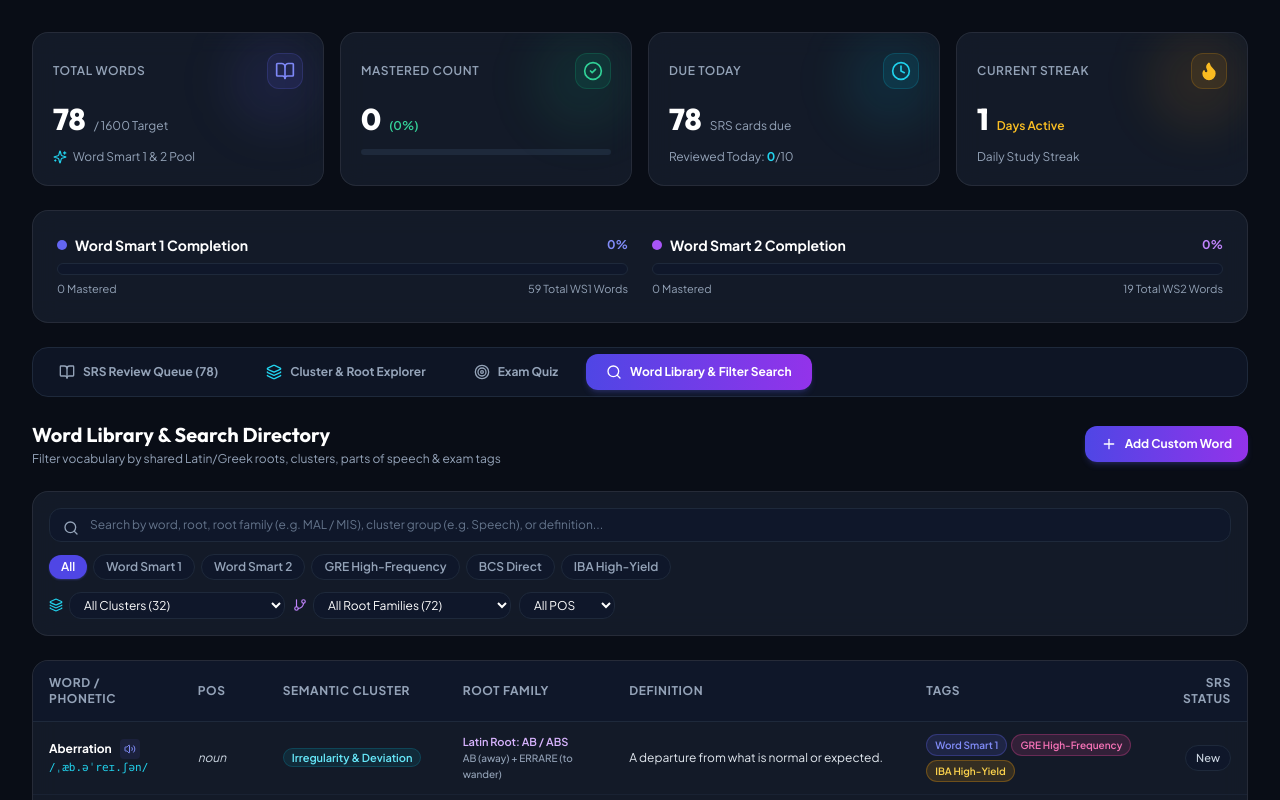
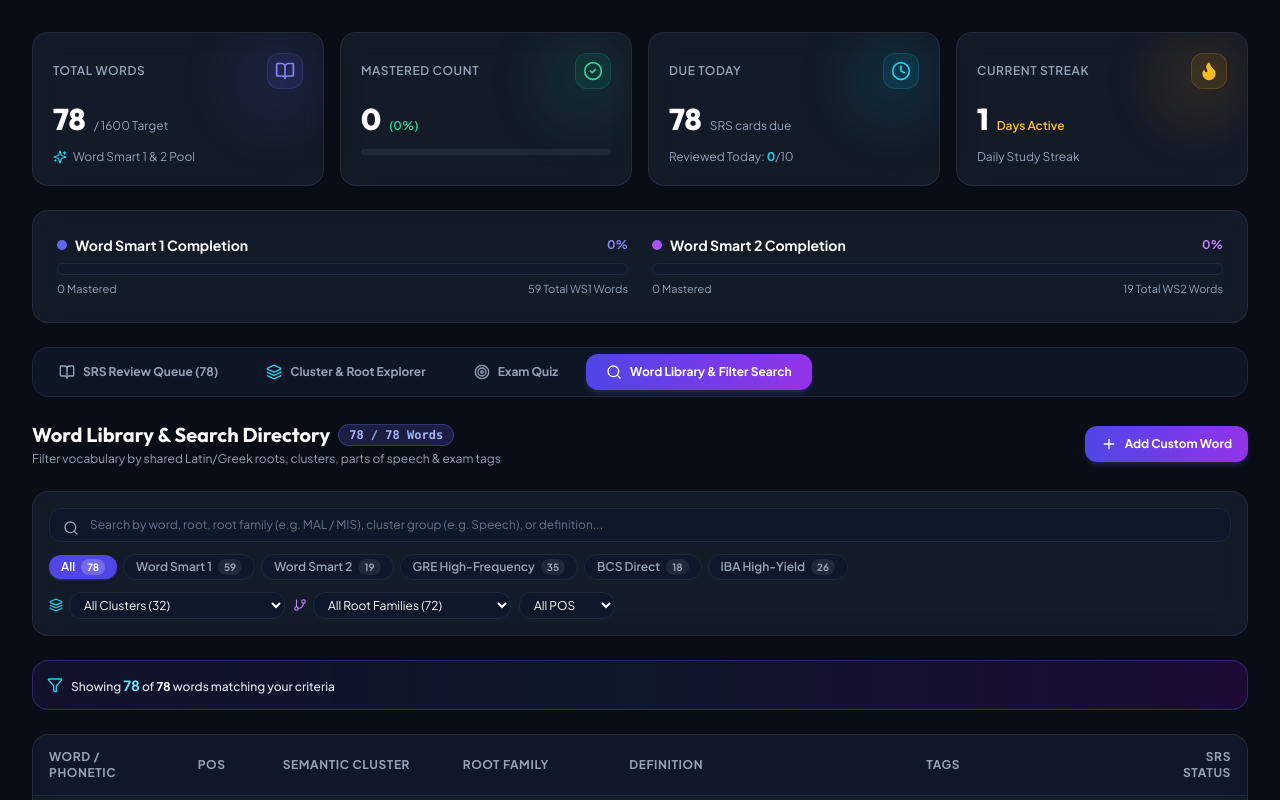
Before and after one commit to SFOcean/vocab-forge-0.0.1, a Next.js app: page / in a window 1280 px wide. Both pictures are taken after a click on the button "Word Library & Filter Search". Shown: the top 800 px of the page. Built offline with nearby package versions, Linux system fonts and the light colour scheme.

Commit message:
Add filter word count badges and result counter banner

```diff
--- a/src/components/Dashboard.tsx
+++ b/src/components/Dashboard.tsx
@@ -16,6 +16,7 @@ import {
   RefreshCw,
   GitBranch,
   Award,
+  X,
 } from 'lucide-react';
 import { VocabWord, UserProgress, UserStats, QuizMode } from '@/types/vocab';
 import {
@@ -143,6 +144,12 @@ export const Dashboard: React.FC = () => {
   const availableClusters = getAllClusters(words);
   const availableRootFamilies = getAllRootFamilies(words);
 
+  // Helper: Count words per exam tag
+  const getTagWordCount = (tag: string) => {
+    if (tag === 'All') return words.length;
+    return words.filter((w) => w.tags.includes(tag as any)).length;
+  };
+
   // Filtered library words
   let libraryWords = searchWords(searchQuery, words);
   libraryWords = filterWordsByTag(selectedTag, libraryWords);
@@ -151,6 +158,21 @@ export const Dashboard: React.FC = () => {
   if (selectedPos !== 'All') {
     libraryWords = libraryWords.filter((w) => w.partOfSpeech === selectedPos);
   }
+
+  const isAnyFilterActive =
+    selectedTag !== 'All' ||
+    selectedCluster !== 'All' ||
+    selectedRootFamily !== 'All' ||
+    selectedPos !== 'All' ||
+    searchQuery.trim() !== '';
+
+  const clearAllFilters = () => {
+    setSelectedTag('All');
+    setSelectedCluster('All');
+    setSelectedRootFamily('All');
+    setSelectedPos('All');
+    setSearchQuery('');
+  };
 
   const getTagClass = (tag: string) => {
     if (tag.includes('Smart 1')) return 'tag-ws1';
@@ -444,8 +466,11 @@ export const Dashboard: React.FC = () => {
             {/* Header & Add Button */}
             <div className="flex flex-col sm:flex-row items-start sm:items-center justify-between gap-4">
               <div>
-                <h3 className="text-xl font-bold font-heading text-white">
-                  Word Library & Search Directory
+                <h3 className="text-xl font-bold font-heading text-white flex items-center gap-2">
+                  <span>Word Library & Search Directory</span>
+                  <span className="px-2.5 py-0.5 rounded-full bg-indigo-500/20 border border-indigo-500/30 text-indigo-300 text-xs font-bold font-mono">
+                    {libraryWords.length} / {words.length} Words
+                  </span>
                 </h3>
                 <p className="text-xs text-slate-400 mt-0.5">
                   Filter vocabulary by shared Latin/Greek roots, clusters, parts of speech & exam tags
@@ -475,7 +500,7 @@ export const Dashboard: React.FC = () => {
               </div>
 
               <div className="flex flex-wrap items-center justify-between gap-3 text-xs">
-                {/* Exam Tag Pills */}
+                {/* Exam Tag Pills with Word Count Badges */}
                 <div className="flex flex-wrap items-center gap-1.5">
                   {[
                     'All',
@@ -484,19 +509,32 @@ export const Dashboard: React.FC = () => {
                     'GRE High-Frequency',
                     'BCS Direct',
                     'IBA High-Yield',
-                  ].map((tag) => (
+                  ].map((tag) => {
+                    const tagCount = getTagWordCount(tag);
+                    const isSelected = selectedTag === tag;
+                    return (
                       <button
                         key={tag}
                         onClick={() => setSelectedTag(tag)}
-                      className={`px-3 py-1 rounded-full font-semibold transition-all ${
-                        selectedTag === tag
+                        className={`px-3 py-1 rounded-full font-semibold transition-all inline-flex items-center gap-1.5 ${
+                          isSelected
                             ? 'bg-indigo-600 text-white shadow-sm shadow-indigo-500/30'
                             : 'bg-slate-900 text-slate-400 hover:text-white border border-slate-800'
                         }`}
                       >
-                      {tag}
+                        <span>{tag}</span>
+                        <span
+                          className={`text-[10px] font-bold px-1.5 py-0.2 rounded-full ${
+                            isSelected
+                              ? 'bg-white/20 text-white'
+                              : 'bg-slate-800 text-slate-400'
+                          }`}
+                        >
+                          {tagCount}
+                        </span>
                       </button>
-                  ))}
+                    );
+                  })}
                 </div>
 
                 {/* Dropdown Filters: Cluster & Root Family */}
@@ -549,6 +587,27 @@ export const Dashboard: React.FC = () => {
                   </select>
                 </div>
               </div>
+            </div>
+
+            {/* Active Filter Counter Banner */}
+            <div className="flex flex-wrap items-center justify-between gap-3 p-3.5 rounded-2xl bg-gradient-to-r from-indigo-950/40 via-slate-900 to-purple-950/40 border border-indigo-500/30 text-xs">
+              <div className="flex items-center gap-2 text-slate-200 font-medium">
+                <Filter className="w-4 h-4 text-cyan-400" />
+                <span>
+                  Showing <strong className="text-cyan-300 font-bold text-sm">{libraryWords.length}</strong> of{' '}
+                  <strong className="text-white font-bold">{words.length}</strong> words matching your criteria
+                </span>
+              </div>
+
+              {isAnyFilterActive && (
+                <button
+                  onClick={clearAllFilters}
+                  className="px-3 py-1 rounded-lg bg-rose-500/10 hover:bg-rose-500/20 border border-rose-500/30 text-rose-300 font-semibold text-[11px] flex items-center gap-1 transition-colors"
+                >
+                  <X className="w-3.5 h-3.5" />
+                  <span>Clear Filters</span>
+                </button>
+              )}
             </div>
 
             {/* Filterable Table / Card List */}
--- a/src/components/explorer/word-list.tsx
+++ b/src/components/explorer/word-list.tsx
@@ -1,7 +1,7 @@
 'use client';
 
 import React, { useState } from 'react';
-import { Search, Plus, Filter, Volume2, Sparkles, CheckCircle2, Flame, HelpCircle } from 'lucide-react';
+import { Search, Plus, Filter, Volume2, Sparkles, CheckCircle2, Flame, HelpCircle, X } from 'lucide-react';
 import { VocabWord, UserProgress, WordTag } from '@/types/vocab';
 import { searchWords, filterWordsByTag } from '@/data/words';
 import { WordDetailModal } from './word-detail-modal';
@@ -21,6 +21,12 @@ export const WordList: React.FC<WordListProps> = ({ words, progressMap, onAddCus
   const [selectedWord, setSelectedWord] = useState<VocabWord | null>(null);
   const [isAddModalOpen, setIsAddModalOpen] = useState<boolean>(false);
 
+  // Helper: Count words per exam tag
+  const getTagWordCount = (tag: string) => {
+    if (tag === 'All') return words.length;
+    return words.filter((w) => w.tags.includes(tag as any)).length;
+  };
+
   // Filter & Search pipeline
   let filtered = searchWords(searchQuery, words);
   filtered = filterWordsByTag(selectedTag, filtered);
@@ -32,6 +38,14 @@ export const WordList: React.FC<WordListProps> = ({ words, progressMap, onAddCus
       return p?.status === selectedStatus;
     });
   }
+
+  const isAnyFilterActive = selectedTag !== 'All' || selectedStatus !== 'all' || searchQuery.trim() !== '';
+
+  const clearAllFilters = () => {
+    setSelectedTag('All');
+    setSelectedStatus('all');
+    setSearchQuery('');
+  };
 
   const getTagClass = (tag: string) => {
     if (tag.includes('Smart 1')) return 'tag-ws1';
@@ -51,13 +65,16 @@ export const WordList: React.FC<WordListProps> = ({ words, progressMap, onAddCus
   };
 
   return (
-    <div className="max-w-7xl mx-auto py-6 px-4">
+    <div className="max-w-7xl mx-auto py-6 px-4 space-y-6">
       {/* Top Header & Add Word Button */}
-      <div className="flex flex-col sm:flex-row items-start sm:items-center justify-between gap-4 mb-6">
+      <div className="flex flex-col sm:flex-row items-start sm:items-center justify-between gap-4">
         <div>
           <h2 className="text-2xl font-extrabold font-heading text-white flex items-center gap-2">
             <Sparkles className="w-6 h-6 text-cyan-400 animate-pulse" />
-            Word Explorer & Dictionary
+            <span>Word Explorer & Dictionary</span>
+            <span className="px-2.5 py-0.5 rounded-full bg-indigo-500/20 border border-indigo-500/30 text-indigo-300 text-xs font-bold font-mono">
+              {filtered.length} / {words.length} Words
+            </span>
           </h2>
           <p className="text-xs text-slate-400 mt-1">
             Browse all {words.length} Word Smart, GRE & BCS entries with roots, phonetics & SRS status
@@ -74,7 +91,7 @@ export const WordList: React.FC<WordListProps> = ({ words, progressMap, onAddCus
       </div>
 
       {/* Search & Filters Bar */}
-      <div className="glass-card p-4 rounded-2xl mb-6 space-y-3">
+      <div className="glass-card p-4 rounded-2xl space-y-3">
         {/* Search Input */}
         <div className="relative">
           <Search className="w-4 h-4 text-slate-400 absolute left-3.5 top-3" />
@@ -87,23 +104,34 @@ export const WordList: React.FC<WordListProps> = ({ words, progressMap, onAddCus
           />
         </div>
 
-        {/* Filter Pills */}
+        {/* Filter Pills with Count Badges */}
         <div className="flex flex-wrap items-center justify-between gap-3 text-xs pt-1">
           {/* Tag Pills */}
           <div className="flex flex-wrap items-center gap-1.5">
-            {['All', 'Word Smart 1', 'Word Smart 2', 'GRE High-Frequency', 'BCS Direct'].map((tag) => (
+            {['All', 'Word Smart 1', 'Word Smart 2', 'GRE High-Frequency', 'BCS Direct'].map((tag) => {
+              const count = getTagWordCount(tag);
+              const isSelected = selectedTag === tag;
+              return (
                 <button
                   key={tag}
                   onClick={() => setSelectedTag(tag)}
-                className={`px-3 py-1 rounded-full font-semibold transition-all ${
-                  selectedTag === tag
+                  className={`px-3 py-1 rounded-full font-semibold transition-all inline-flex items-center gap-1.5 ${
+                    isSelected
                       ? 'bg-indigo-600 text-white shadow-sm shadow-indigo-500/30'
                       : 'bg-slate-900 text-slate-400 hover:text-white border border-slate-800'
                   }`}
                 >
-                {tag}
+                  <span>{tag}</span>
+                  <span
+                    className={`text-[10px] font-bold px-1.5 py-0.2 rounded-full ${
+                      isSelected ? 'bg-white/20 text-white' : 'bg-slate-800 text-slate-400'
+                    }`}
+                  >
+                    {count}
+                  </span>
                 </button>
-            ))}
+              );
+            })}
           </div>
 
           {/* Status Select */}
@@ -121,6 +149,27 @@ export const WordList: React.FC<WordListProps> = ({ words, progressMap, onAddCus
             </select>
           </div>
         </div>
+      </div>
+
+      {/* Filter Counter Banner */}
+      <div className="flex items-center justify-between p-3.5 rounded-2xl bg-gradient-to-r from-indigo-950/40 via-slate-900 to-purple-950/40 border border-indigo-500/30 text-xs">
+        <div className="flex items-center gap-2 text-slate-200 font-medium">
+          <Filter className="w-4 h-4 text-cyan-400" />
+          <span>
+            Showing <strong className="text-cyan-300 font-bold text-sm">{filtered.length}</strong> of{' '}
+            <strong className="text-white font-bold">{words.length}</strong> words matching your criteria
+          </span>
+        </div>
+
+        {isAnyFilterActive && (
+          <button
+            onClick={clearAllFilters}
+            className="px-3 py-1 rounded-lg bg-rose-500/10 hover:bg-rose-500/20 border border-rose-500/30 text-rose-300 font-semibold text-[11px] flex items-center gap-1 transition-colors"
+          >
+            <X className="w-3.5 h-3.5" />
+            <span>Clear Filters</span>
+          </button>
+        )}
       </div>
 
       {/* Words Grid */}
```
Lines whose indentation alone changed are shown as unchanged.
